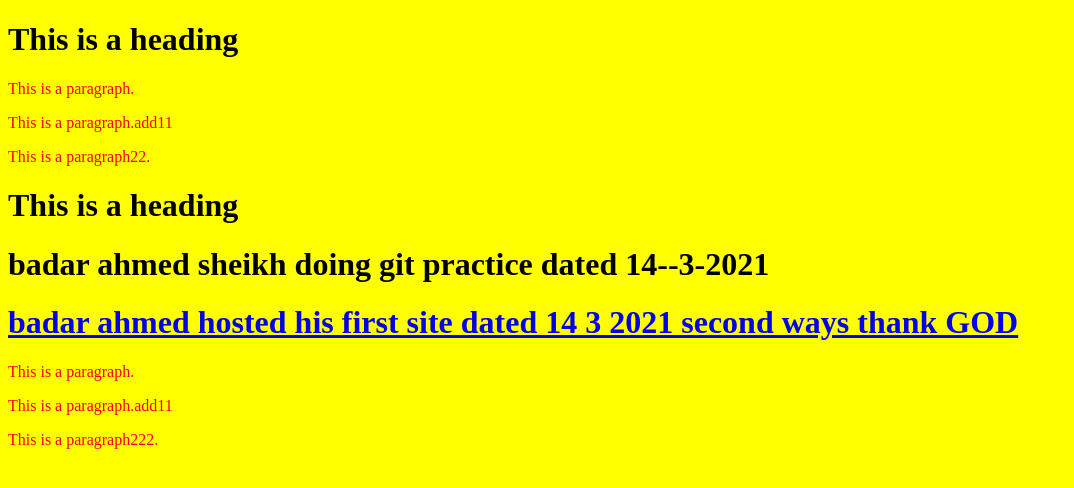
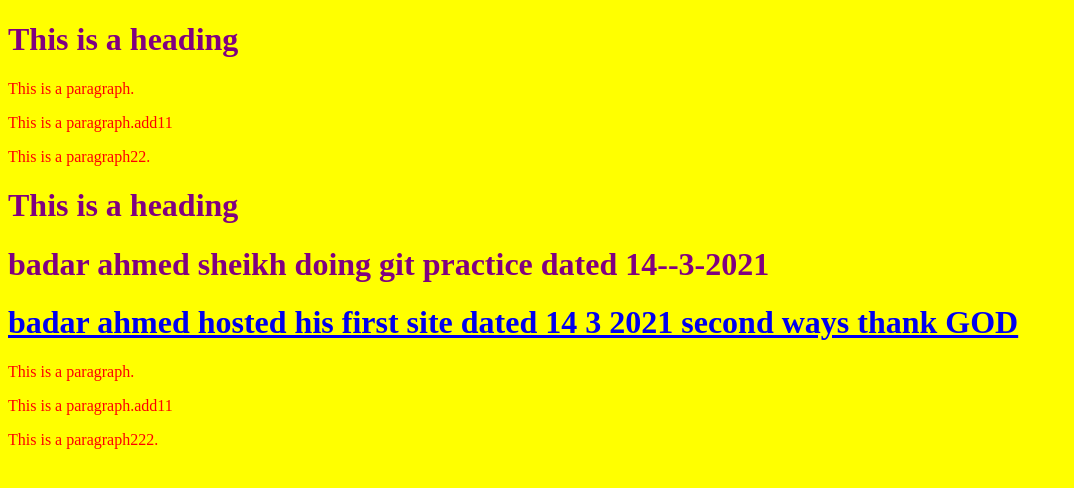
Before and after one commit to badrmerchant/seondwayof-repository, a plain HTML site: page index.html in a window 1280 px wide. Shown: the whole page, without its empty margins (0-1074 px from the left). Drawn offline with Linux system fonts and the light colour scheme.

Commit message:
modification is done

```diff
--- a/style.css
+++ b/style.css
@@ -1,3 +1,3 @@
 body {background-color: yellow;}
-h1   {color: greens;}
+h1   {color: purple;}
 p    {color: red;}
```
